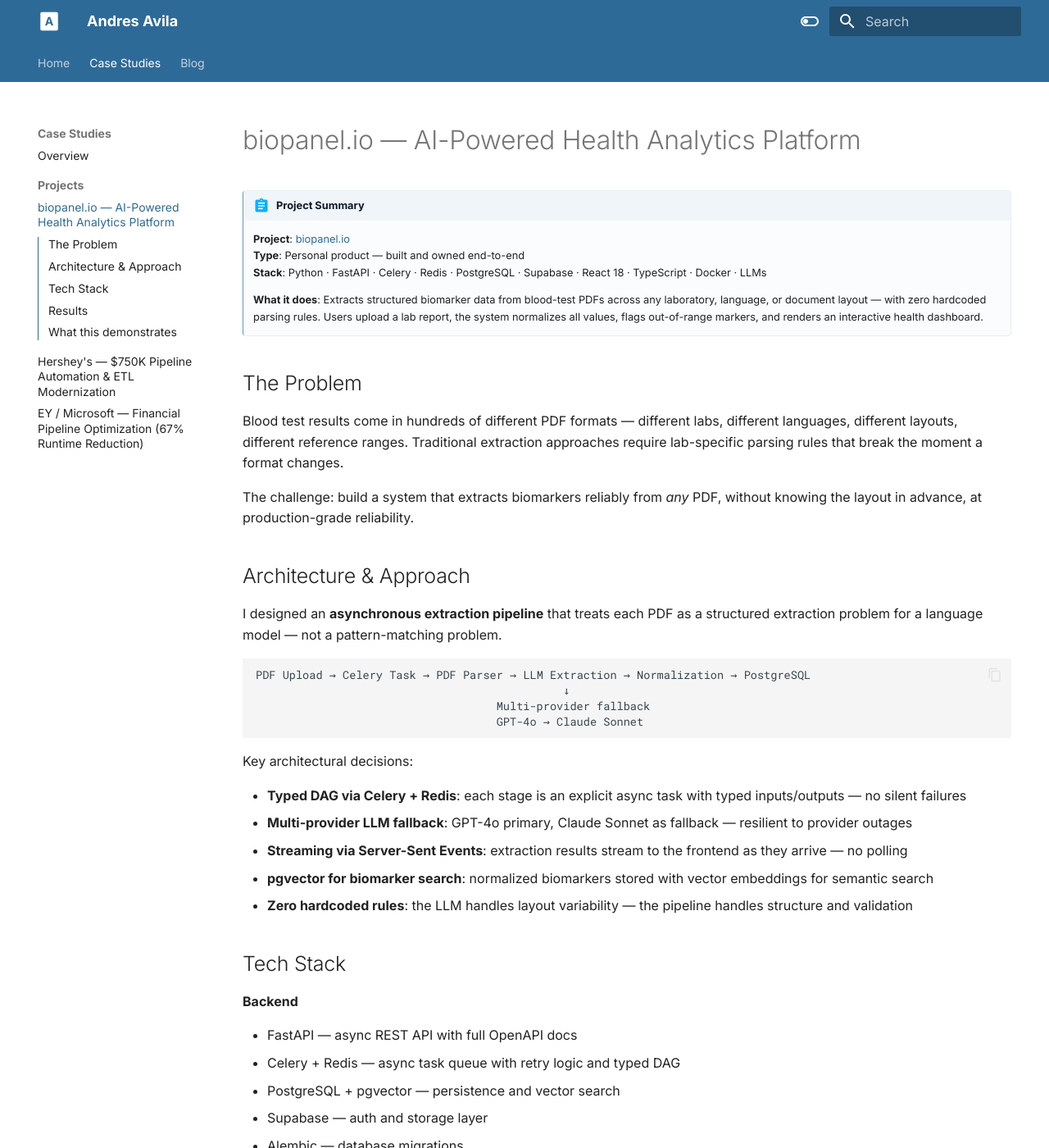
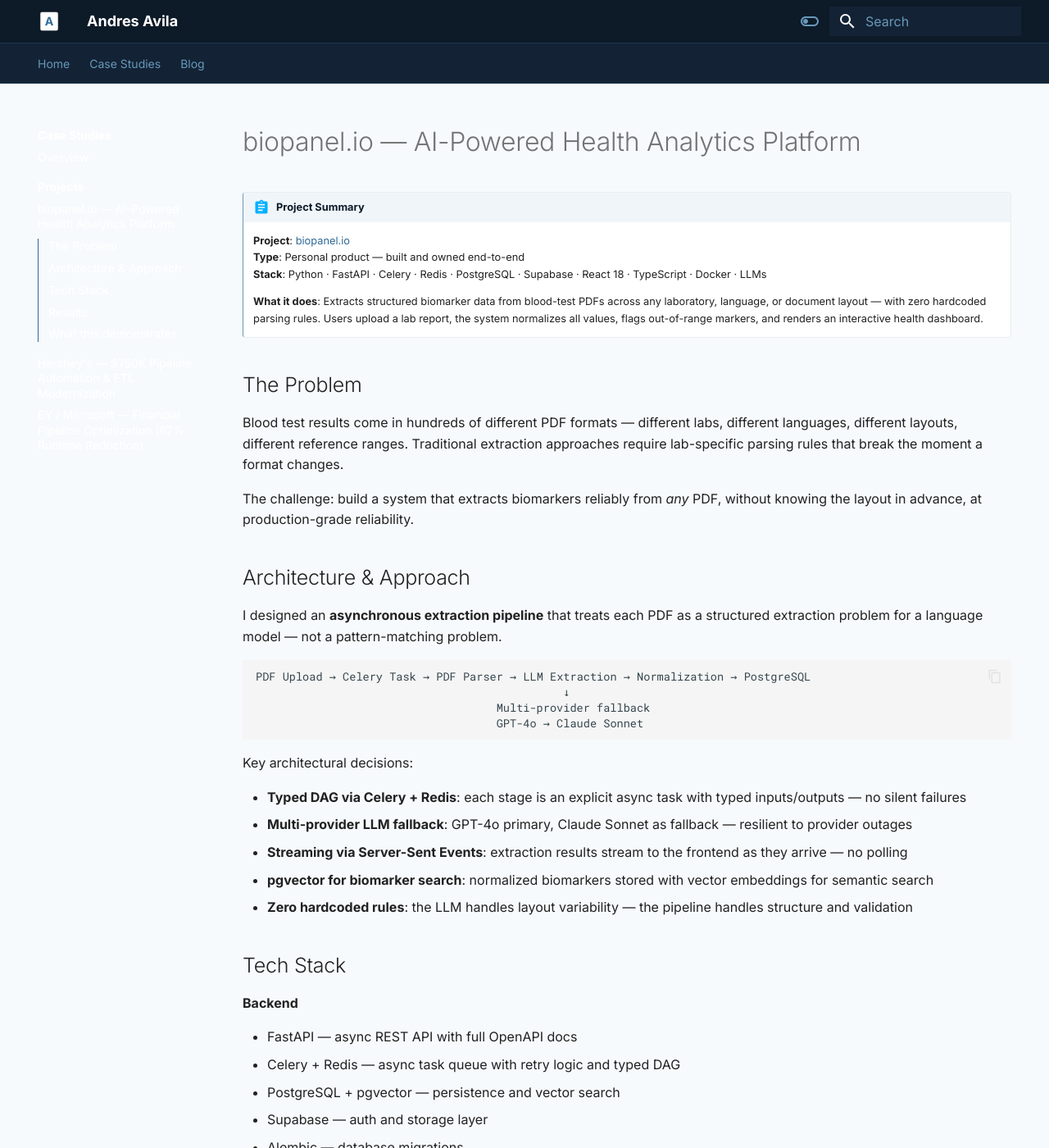
Before and after one commit to AndrewBackstret/andresavila-mkdocs, an MkDocs documentation site: the page built from docs/portfolio/projects/biopanel.md, in a window 1280 px wide and 1400 px high. Shown: the whole window at 82% size. Built offline with MkDocs 1.6.1 and Material for MkDocs 9.7.7, drawn with Linux system fonts in a browser that asks for light colours.

Commit message:
feat: dark hero + #F7FAFC page bg redesign

```diff
--- a/docs/stylesheets/extra.css
+++ b/docs/stylesheets/extra.css
@@ -13,6 +13,9 @@
   --md-primary-fg-color--dark:  #1A3650;
   --md-accent-fg-color:         #2E6A98;
   --md-typeset-a-color:         #2E6A98;
+  --md-default-bg-color:        #F7FAFC;
+  --md-default-bg-color--light: #EBF3FA;
+  --md-default-bg-color--lighter: #F0F5FA;
 }
 
 /* ── Dark theme ──────────────────────────────────────────────────────────── */
@@ -36,12 +39,6 @@
   background-color: #1A3650 !important;
   border-color:     #1A3650 !important;
   color: #fff !important;
-}
-
-[data-md-color-scheme="slate"] .md-button--primary:hover {
-  background-color: #6898BA;
-  border-color:     #6898BA;
-  color: #0D1A28 !important;
 }
 
 /* ── Secondary button (outlined blue) ───────────────────────────────────── */
@@ -314,3 +311,80 @@
   object-fit: contain;
   border-radius: 4px;
 }
+
+/* ── Header / nav — always dark ──────────────────────────────────────────── */
+.md-header {
+  background-color: #0D1A28 !important;
+  box-shadow: none !important;
+  border-bottom: 1px solid #1A3650 !important;
+}
+
+.md-header__title,
+.md-header__topic,
+.md-ellipsis {
+  color: #fff !important;
+}
+
+.md-header__button {
+  color: #6898BA !important;
+}
+
+.md-header__button:hover {
+  color: #fff !important;
+}
+
+/* Search input */
+.md-search__input {
+  background-color: #132335 !important;
+  color: #fff !important;
+}
+
+.md-search__input::placeholder {
+  color: #6898BA !important;
+}
+
+/* Navigation tabs — always dark */
+.md-tabs {
+  background-color: #132335 !important;
+  border-bottom: 1px solid #1A3650 !important;
+}
+
+.md-tabs__link {
+  color: #6898BA !important;
+  opacity: 1 !important;
+}
+
+.md-tabs__link--active,
+.md-tabs__link:hover {
+  color: #fff !important;
+}
+
+.md-tabs__indicator {
+  background-color: #2E6A98 !important;
+}
+
+/* ── Page main background ─────────────────────────────────────────────────── */
+.md-main {
+  background-color: #F7FAFC;
+}
+
+/* ── Cards white on #F7FAFC background ──────────────────────────────────── */
+.grid.cards > ul > li {
+  background: #ffffff !important;
+}
+
+.grid.cards > ul > li:hover {
+  background: #EBF3FA !important;
+}
+
+/* ── Admonitions/FAQ on #F7FAFC background ──────────────────────────────── */
+.md-typeset details,
+.md-typeset .admonition {
+  background: #ffffff !important;
+}
+
+/* ── CTA card on #F7FAFC background ─────────────────────────────────────── */
+.grid.cards.cta-full > ul > li {
+  background: #EBF3FA !important;
+  border: 1px solid #C5DDF0 !important;
+}
--- a/docs/stylesheets/hero.css
+++ b/docs/stylesheets/hero.css
@@ -6,13 +6,21 @@
   object-position: center top;
   border-radius: 14px;
   outline: none;
+  box-shadow: 0 0 0 3px #2E6A98;
   display: block;
-  transition: box-shadow 0.3s ease;
-  box-shadow: 0 0 0 3px #2E6A98, 0 4px 24px rgba(46, 106, 152, 0.15);
+  transition: outline-color 0.3s ease, box-shadow 0.3s ease;
+  box-shadow: 0 4px 24px rgba(46, 106, 152, 0.15);
 }
 
 .profile-image:hover {
   box-shadow: 0 8px 32px rgba(46, 106, 152, 0.28);
+}
+
+/* ── Hero section: dark full-bleed ───────────────────────────────────────── */
+.hero-section {
+  background: #0D1A28;
+  margin: 0 -1.6rem;
+  padding: 0 1.6rem;
 }
 
 /* ── Hero grid layout ────────────────────────────────────────────────────── */
@@ -36,6 +44,35 @@
   align-items: center;
 }
 
+/* ── Hero text: override MkDocs typeset colors inside dark hero ──────────── */
+.hero-section h1,
+.hero-section .md-typeset h1 {
+  color: #ffffff !important;
+}
+
+.hero-section p {
+  color: #6898BA !important;
+}
+
+/* Buttons stay styled by extra.css but we ensure visibility on dark bg */
+.hero-section .md-button:not(.md-button--primary) {
+  border-color: #1A3650 !important;
+  color: #6898BA !important;
+}
+
+.hero-section .md-button:not(.md-button--primary):hover {
+  background: #132335 !important;
+  border-color: #2E6A98 !important;
+  color: #fff !important;
+}
+
+/* Availability badge inside dark hero */
+.hero-section .availability-badge {
+  background: #132335;
+  border-color: #2E6A98;
+  color: #6898BA;
+}
+
 /* ── Hero eyebrow + divider ──────────────────────────────────────────────── */
 .hero-eyebrow {
   font-size: 0.7rem;
@@ -54,11 +91,12 @@
   border-radius: 0;
 }
 
-/* ── Stats row — full width bar below hero ───────────────────────────────── */
+/* ── Stats row — dark, extends the hero ──────────────────────────────────── */
 .stats-row {
   display: flex;
-  border-top: 1px solid #E8EEF3;
-  border-bottom: 1px solid #E8EEF3;
+  background: #0D1A28;
+  border-top: 1px solid #1A3650;
+  border-bottom: 3px solid #2E6A98;
   margin: 0 -1.6rem;
   padding: 0 1.6rem;
 }
@@ -67,15 +105,29 @@
   flex: 1;
   text-align: center;
   padding: 1.25rem 0.75rem;
-  border-right: 1px solid #E8EEF3;
+  border-right: 1px solid #1A3650;
 }
 
 .stats-row .stat-item:last-child {
   border-right: none;
 }
 
+/* Stats numbers and labels: visible on dark */
+.stats-row .stat-number {
+  color: #2E6A98;
+}
+
+.stats-row .stat-label {
+  color: #6898BA;
+}
+
 /* ── Mobile ──────────────────────────────────────────────────────────────── */
 @media screen and (max-width: 768px) {
+  .hero-section {
+    margin: 0 -0.8rem;
+    padding: 0 0.8rem;
+  }
+
   .grid-container {
     grid-template-columns: 1fr;
     gap: 24px;
@@ -102,13 +154,14 @@
 
   .stats-row {
     flex-wrap: wrap;
-    margin: 0;
+    margin: 0 -0.8rem;
+    padding: 0 0.8rem;
   }
 
   .stats-row .stat-item {
     flex: 1 1 45%;
     border-right: none;
-    border-bottom: 1px solid #E8EEF3;
+    border-bottom: 1px solid #1A3650;
   }
 }
 
```
